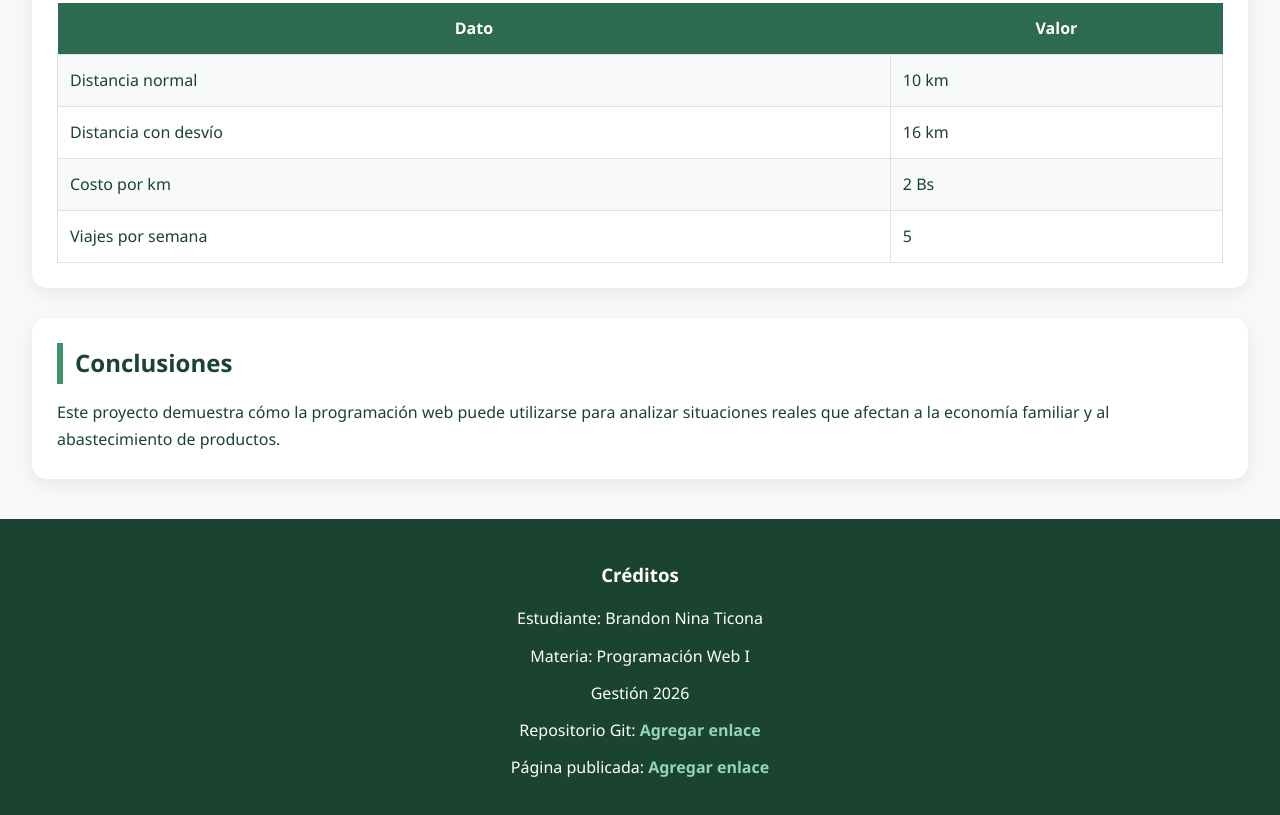
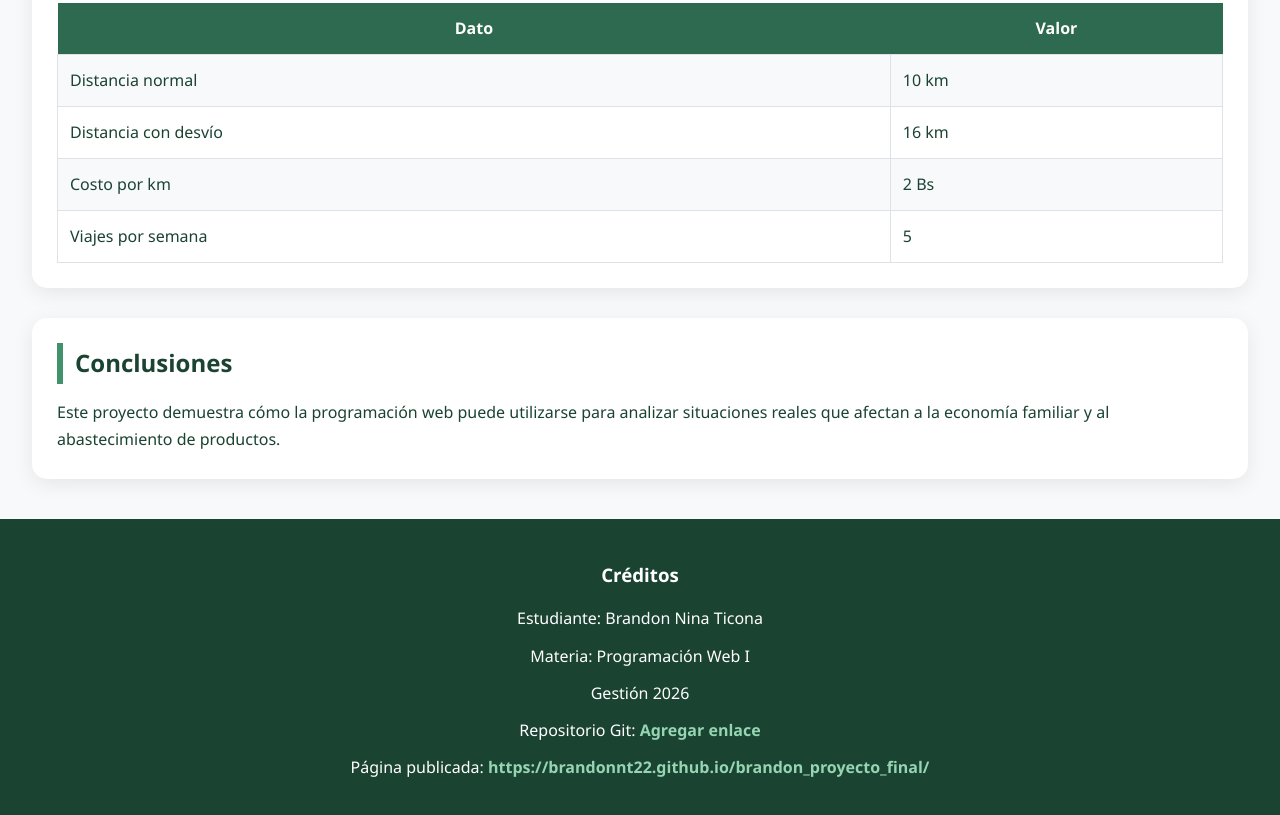
Before and after one commit to brandonnt22/brandon_proyecto_final, a plain HTML site: page index.html in a window 1280 px wide. Shown: the part 2574-3389 px from the top of the page. Drawn offline with Linux system fonts and the light colour scheme.

Commit message:
index.html

```diff
--- a/index.html
+++ b/index.html
@@ -596,10 +596,10 @@
 
         <p>
             Página publicada:
-            <a href="#"
+            <a href="https://brandonnt22.github.io/brandon_proyecto_final/"
                 target="_blank">
 
-                Agregar enlace
+                https://brandonnt22.github.io/brandon_proyecto_final/
 
             </a>
         </p>
```
